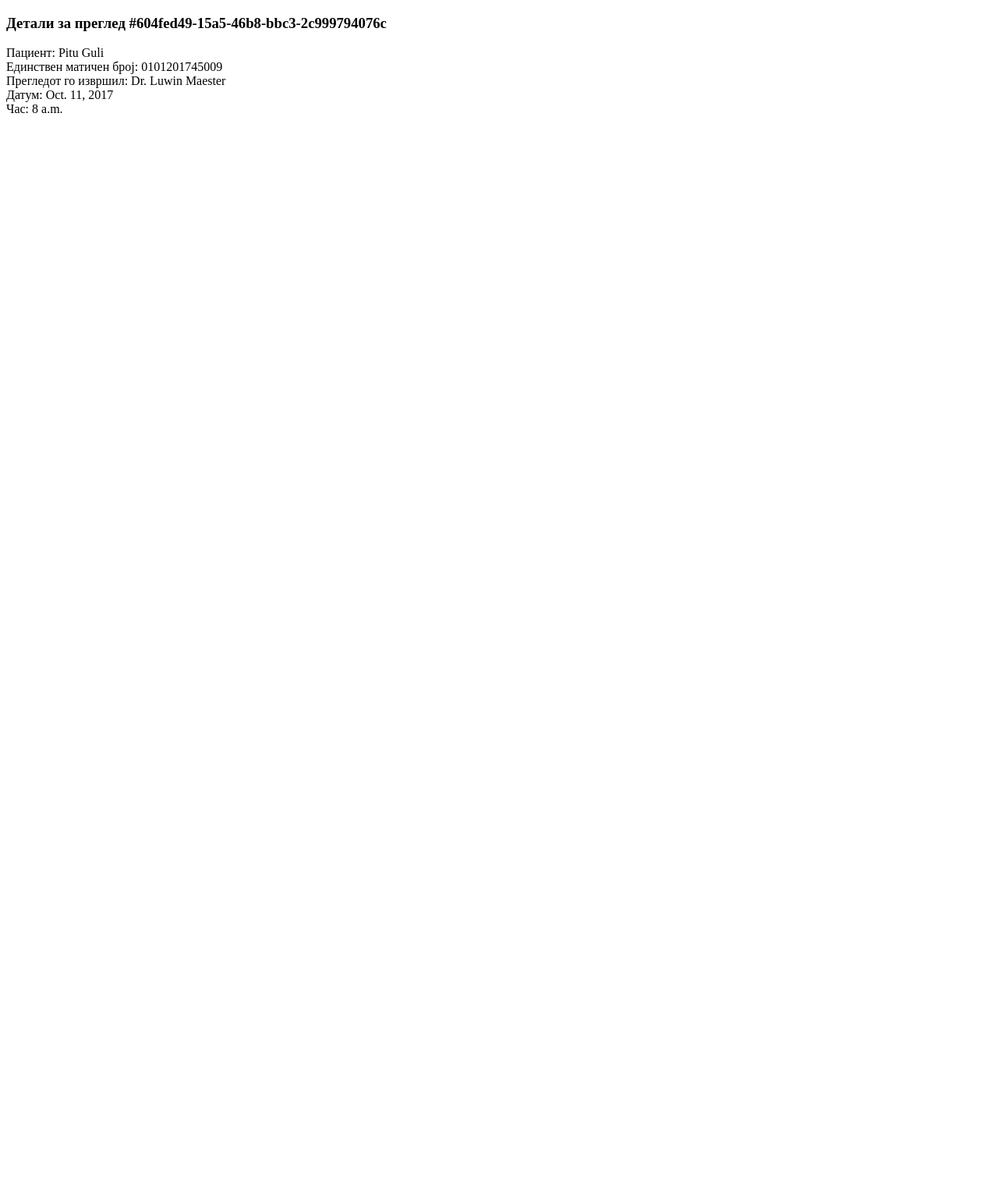
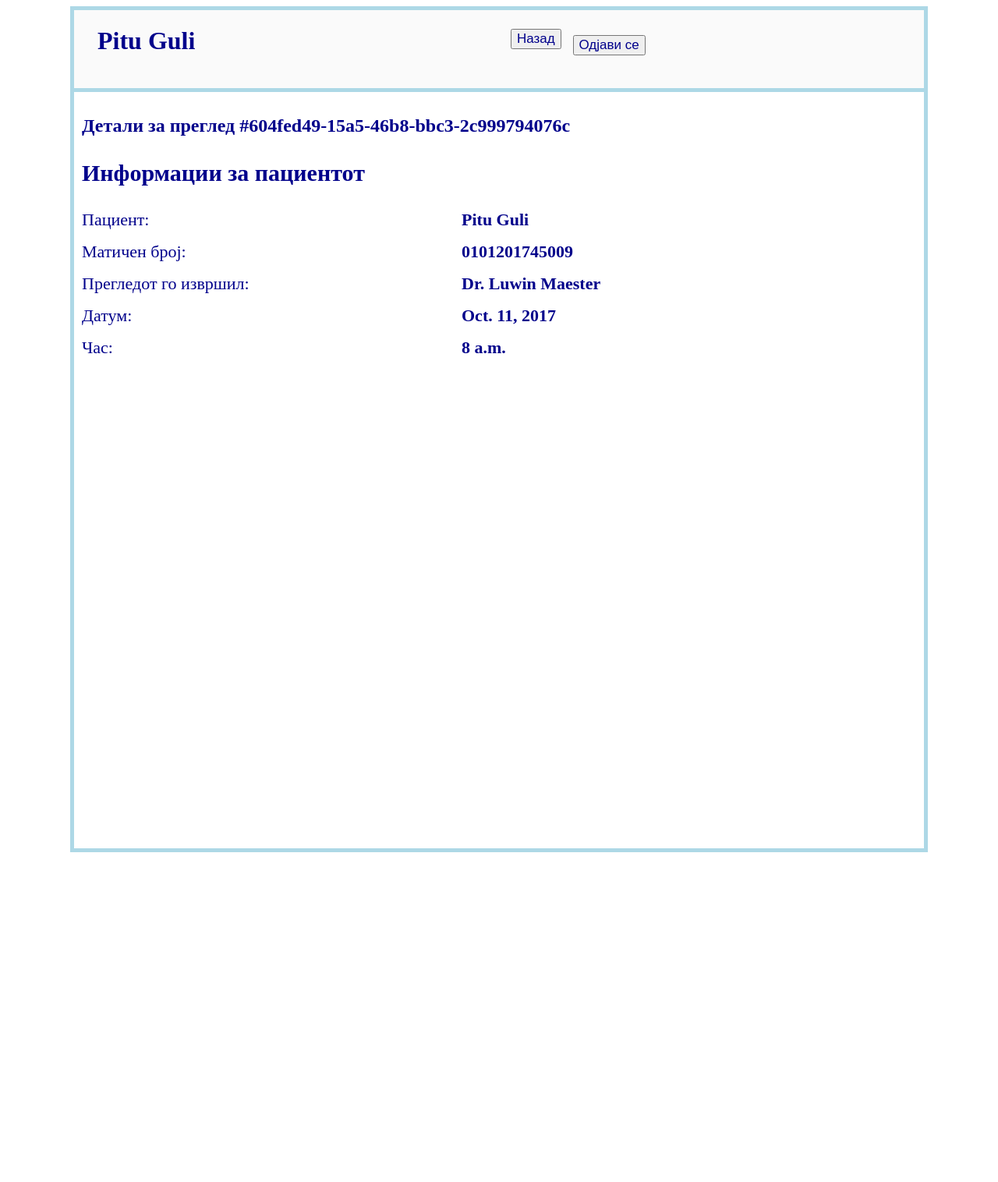
Before and after one commit to istojan/ezdravstvo, a Django app: page /doctor/123455/appointment/7/ in a window 1280 px wide. Shown: the whole page at 78% size. Before the commit the page ends 145 px from the top, so only its background shows below. Run offline with Django 3.2, Linux system fonts and the light colour scheme; data comes from the database, SQL or seed files in the repository; some libraries are stand-ins or nearby versions.

Commit message:
Fixed style of views for adding a report and appointment

```diff
--- a/doctor/templates/doctor/appointment_details.html
+++ b/doctor/templates/doctor/appointment_details.html
@@ -1,3 +1,7 @@
+{% load static %}
+
+<link rel="stylesheet" type="text/css" href="{% static 'doctor/doctor_style.css' %}"/>
+
 <!DOCTYPE html>
 <html lang="en">
 <head>
@@ -6,6 +10,88 @@
     <script src="//ajax.googleapis.com/ajax/libs/jquery/1.7.1/jquery.min.js" type="text/javascript"></script>
 </head>
 <body>
+
+<div id="body_container">
+
+    <div id="toolbar">
+        <div style="display: inline-block; width: 50%;" >
+            <h1 style="padding-left: 30px; color: darkblue">{{ appointment.patient }}</h1>
+        </div>
+
+        <div class="toolbar_links">
+            <button onClick="javascript:history.go(-1);" style="float: right;">
+                    Назад
+            </button>
+        </div>
+
+        <div class="toolbar_links" style="width: 20%">
+            <a href="{% url 'login:logout_user' %}"><button style="display: block;">Одјави се</button></a>
+        </div>
+    </div>
+
+    <div id="information_container">
+        <h2>Детали за преглед #{{ appointment.appointment_number }}</h2>
+        <div class="app_cont">
+            <h3>Информации за пациентот</h3>
+            <div>
+                <div class="info_container">
+                    <div class = "label_info"> Пациент: </div>
+                    <div class="pers_info"> {{ appointment.patient }} </div>
+                </div>
+                <div class="info_container">
+                    <div class = "label_info"> Матичен број: </div>
+                    <div class="pers_info"> {{ appointment.patient.ssn }} </div>
+                </div>
+                <div class="info_container">
+                    <div class = "label_info"> Прегледот го извршил: </div>
+                    <div class="pers_info"> {{ appointment.doctor }} </div>
+                </div>
+                <div class="info_container">
+                    <div class = "label_info"> Датум: </div>
+                    <div class="pers_info"> {{ appointment.date }} </div>
+                </div>
+                <div class="info_container">
+                    <div class = "label_info"> Час: </div>
+                    <div class="pers_info"> {{ appointment.time }} </div>
+                </div>
+
+
+            </div>
+        </div>
+        <div class="app_cont">
+            {% if appointment.report %}
+                <div class="info_container">
+                    <h3>Дијагноза</h3>
+                    <div class="pers_info">
+                        {{ appointment.report.diagnosis }}
+                    </div>
+                    <h3>Терапија:</h3>
+                    <div class="pers_info">
+                        {{ appointment.report.therapy }}
+                    </div>
+                    <h3>Забелешка:</h3>
+                    <div class="pers_info">
+                        {{ appointment.report.remark }}
+                    </div>
+                </div>
+                {% if appointment.doctor.id == request.user.doctor.id %}
+                    <div style="color: darkred" id="delete_report">
+                        <i>ИЗБРИШИ ИЗВЕШТАЈ</i>
+                    </div>
+                {% endif %}
+            {% else %}
+                {% if request.user.doctor.id == appointment.doctor.id %}
+                    <div>
+                        <a href="{% url 'doctor:add_report' doctor_id=appointment.doctor.id appointment_id=appointment.id %}">Додај
+                            извештај...</a>
+                    </div>
+                {% endif %}
+            {% endif %}
+        </div>
+
+    </div>
+</div>
+
 <script>
     $(document).ready(function () {
          $('#delete_report').on('click', function () {
@@ -22,42 +108,6 @@
          });
     });
 </script>
-<h3>Детали за преглед #{{ appointment.appointment_number }}</h3>
-<div>
-    Пациент: {{ appointment.patient }} <br/>
-    Единствен матичен број: {{ appointment.patient.ssn }} <br/>
-    Прегледот го извршил: {{ appointment.doctor }} <br/>
-    Датум: {{ appointment.date }} <br/>
-    Час: {{ appointment.time }} <br/>
-</div>
-{% if appointment.report %}
-    <div>
-        <h5>Дијагноза</h5>
-        <div>
-            {{ appointment.report.diagnosis }}
-        </div>
-        <h5>Терапија:</h5>
-        <div>
-            {{ appointment.report.therapy }}
-        </div>
-        <h5>Забелешка:</h5>
-        <div>
-            {{ appointment.report.remark }}
-        </div>
-    </div>
-    {% if appointment.doctor.id == request.user.doctor.id %}
-        <div style="color: darkred" id="delete_report">
-            <i>ИЗБРИШИ ИЗВЕШТАЈ</i>
-        </div>
-    {% endif %}
-{% else %}
-    {% if request.user.doctor.id == appointment.doctor.id %}
-        <div>
-            <a href="{% url 'doctor:add_report' doctor_id=appointment.doctor.id appointment_id=appointment.id %}">Додај
-                извештај...</a>
-        </div>
-    {% endif %}
-{% endif %}
 
 </body>
 </html>
```
Also changed, not shown: doctor/templates/doctor/add_report.html (+53 -7 lines).
